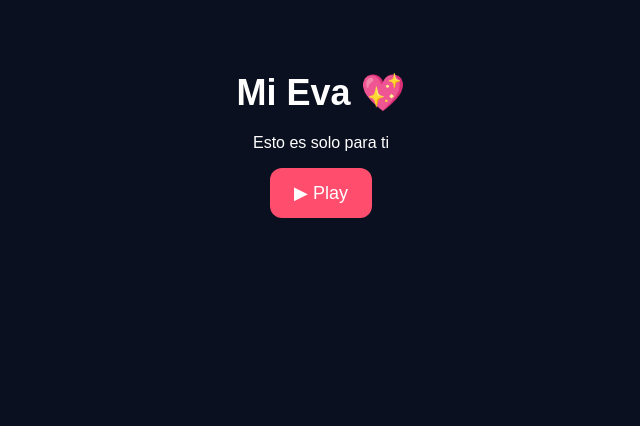
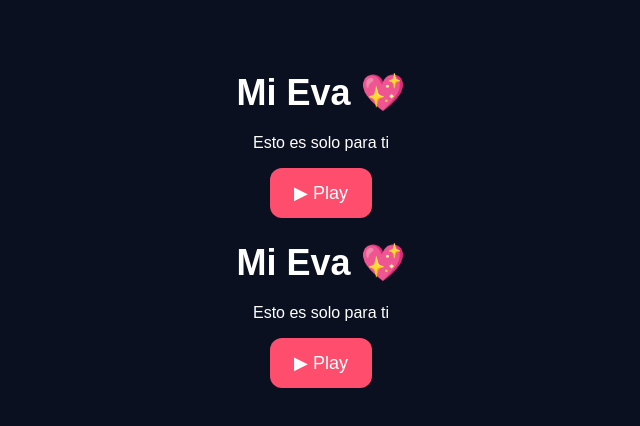
Before and after one commit to jsheeuajauehrvd-prog/Mi-eva., a plain HTML site: page index.html in a window 1280 px wide. Shown: the whole page, without its empty margins (319-959 px from the left). Drawn offline with Linux system fonts and the light colour scheme.

Commit message:
Update index.html

```diff
--- a/index.html
+++ b/index.html
@@ -43,3 +43,48 @@
   </button>
 </body>
 </html>
+<!DOCTYPE html>
+<html lang="es">
+<head>
+  <meta charset="UTF-8">
+  <title>Mi Eva 💖</title>
+
+  <style>
+    body {
+      background: #0b1020;
+      color: white;
+      text-align: center;
+      font-family: Arial, sans-serif;
+      padding: 40px;
+    }
+
+    h1 {
+      font-size: 36px;
+      margin-bottom: 20px;
+    }
+
+    button {
+      padding: 14px 24px;
+      font-size: 18px;
+      border: none;
+      border-radius: 12px;
+      background: #ff4d6d;
+      color: white;
+      cursor: pointer;
+    }
+
+    button:hover {
+      background: #ff1f4d;
+    }
+  </style>
+</head>
+
+<body>
+  <h1>Mi Eva 💖</h1>
+  <p>Esto es solo para ti</p>
+
+  <button onclick="alert('Te amo Eva 💕')">
+    ▶ Play
+  </button>
+</body>
+</html>
```
